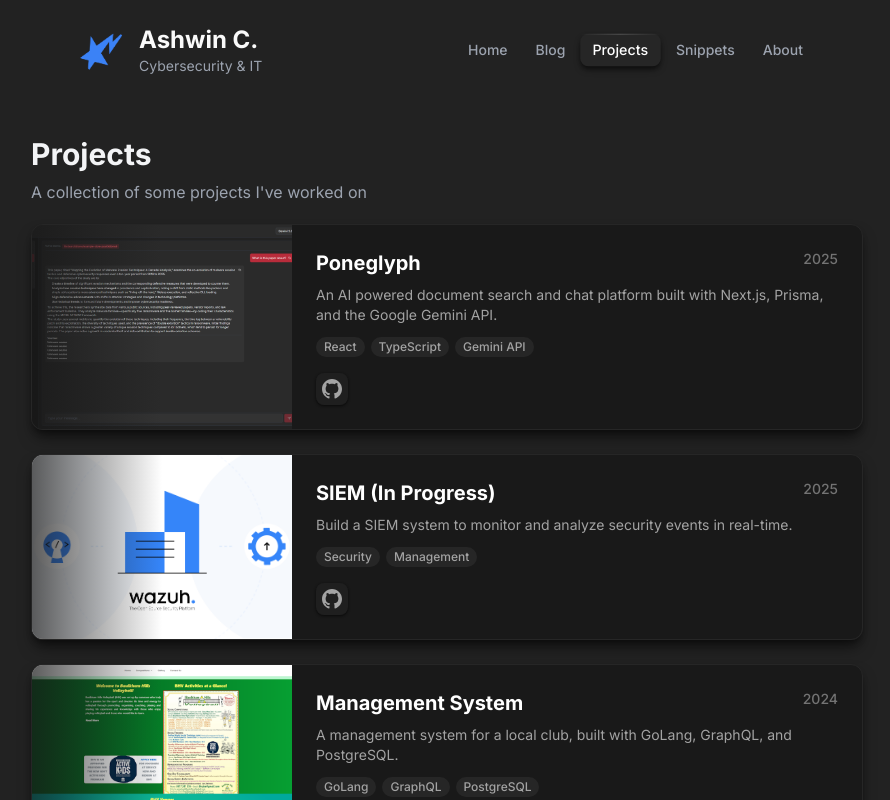
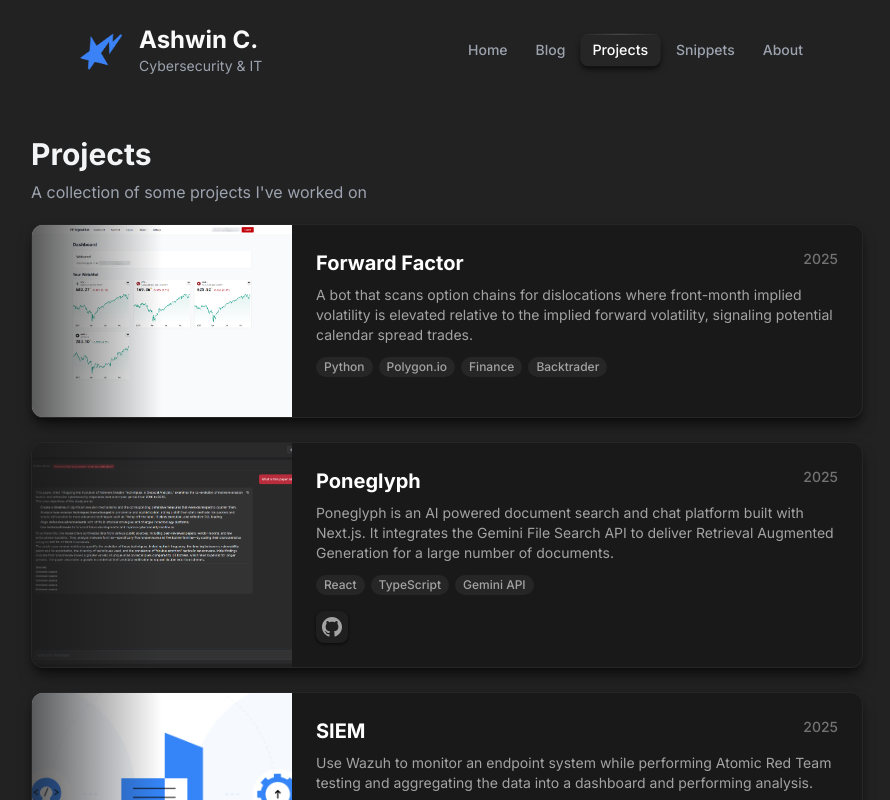
Before and after one commit to ashwnn/ashwin.lol, a Next.js app: page /projects in a window 1280 px wide. Shown: the top 800 px of the page, without its empty margins (193-1083 px from the left). Built offline with nearby package versions, Linux system fonts and the light colour scheme.

Commit message:
feat: add Forward Factor project and its associated image to the projects data.

```diff
--- a/src/data/projects.ts
+++ b/src/data/projects.ts
@@ -1,7 +1,14 @@
 const projects = [
   {
+    title: "Forward Factor",
+    description: "A bot that scans option chains for dislocations where front-month implied volatility is elevated relative to the implied forward volatility, signaling potential calendar spread trades.",
+    image: "/projects/forward-factor.png",
+    tags: ["Python", "Polygon.io", "Finance", "Backtrader"],
+    year: "2025",
+  },
+  {
     title: "Poneglyph",
-    description: "An AI powered document search and chat platform built with Next.js, Prisma, and the Google Gemini API.",
+    description: "Poneglyph is an AI powered document search and chat platform built with Next.js. It integrates the Gemini File Search API to deliver Retrieval Augmented Generation for a large number of documents.",
     image: "/projects/poneglyph.png",
     tags: ["React", "TypeScript", "Gemini API"],
     github: "https://github.com/ashwnn/poneglyph",
@@ -9,7 +16,7 @@ const projects = [
   },
   {
     title: "Management System",
-    description: "A management system for a local club, built with GoLang, GraphQL, and PostgreSQL.",
+    description: "A robust management system for a local volleyball club to manage players, teams, and matches and handle scheduling games and players.",
     image: "/projects/baulkham.png",
     tags: ["GoLang", "GraphQL", "PostgreSQL"],
     link: "https://baulkhamhillsvolleyball.com.au/",
@@ -42,10 +49,10 @@ const projects = [
     year: "2022",
   },
   {
-    title: "SIEM (In Progress)",
-    description: "Build a SIEM system to monitor and analyze security events in real-time.",
+    title: "SIEM",
+    description: "Use Wazuh to monitor an endpoint system while performing Atomic Red Team testing and aggregating the data into a dashboard and performing analysis.",
     image: "/projects/siem.png",
-    tags: ["Security", "Management"],
+    tags: ["Security", "Management", "Wazuh"],
     github: "/socials/github/SIEM",
     year: "2025",
   }
```
Also changed, not shown: public/projects/forward-factor.png (added).
